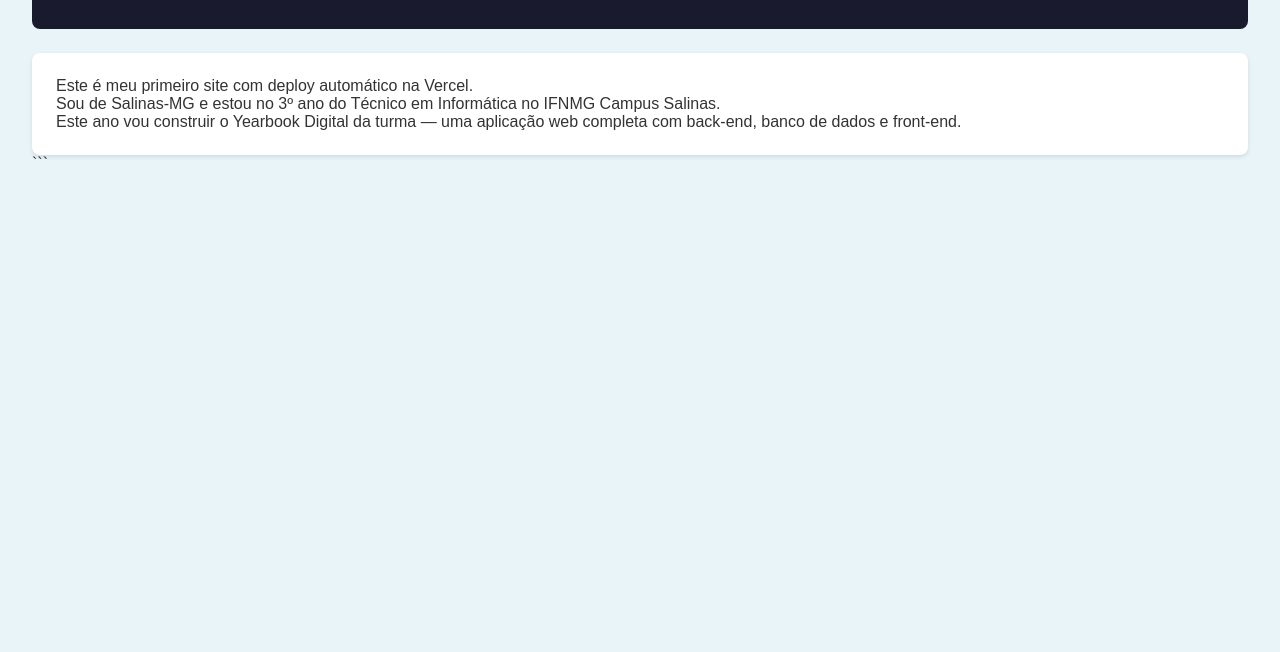
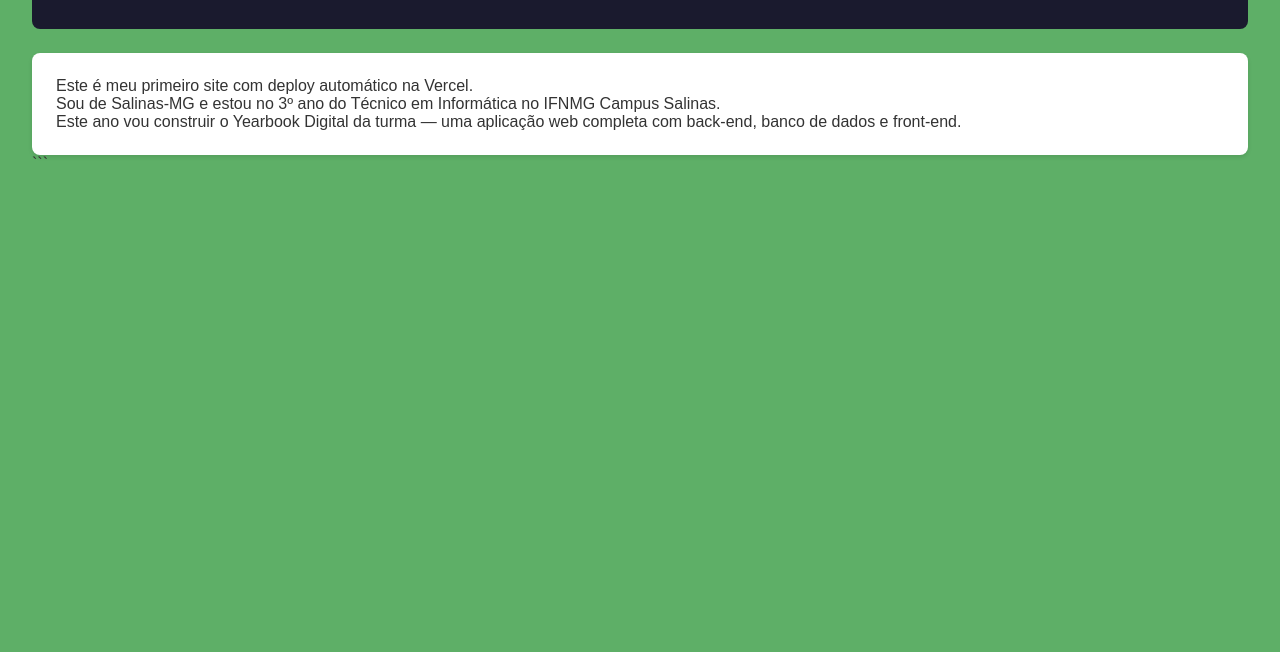
Before and after one commit to loucodanoite/meu-site, a plain HTML site: page index.html in a window 1280 px wide. Shown: the part 148-800 px from the top of the page. Drawn offline with Linux system fonts and the light colour scheme.

Commit message:
style: ajusta cores e textos da página inicial

```diff
--- a/style.css
+++ b/style.css
@@ -8,7 +8,7 @@
 
 body {
   font-family: Arial, sans-serif;
-  background-color: #e8f4f8;
+  background-color: #5eaf67;
   color: #333;
   padding: 2rem;
 }
```
